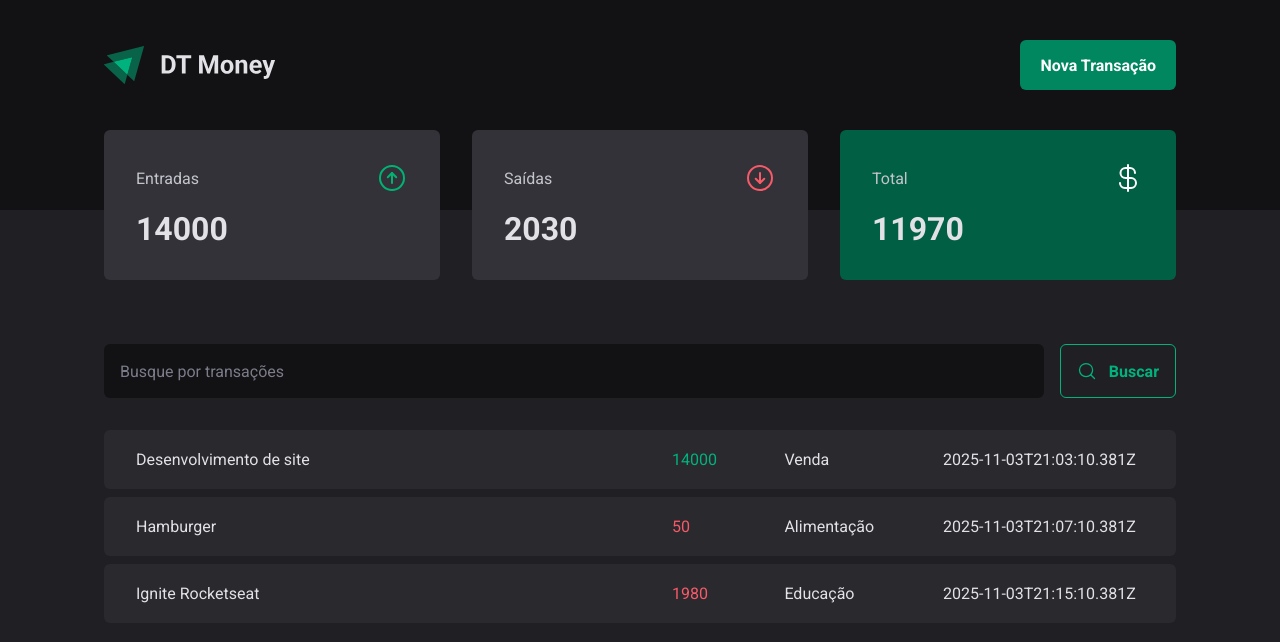
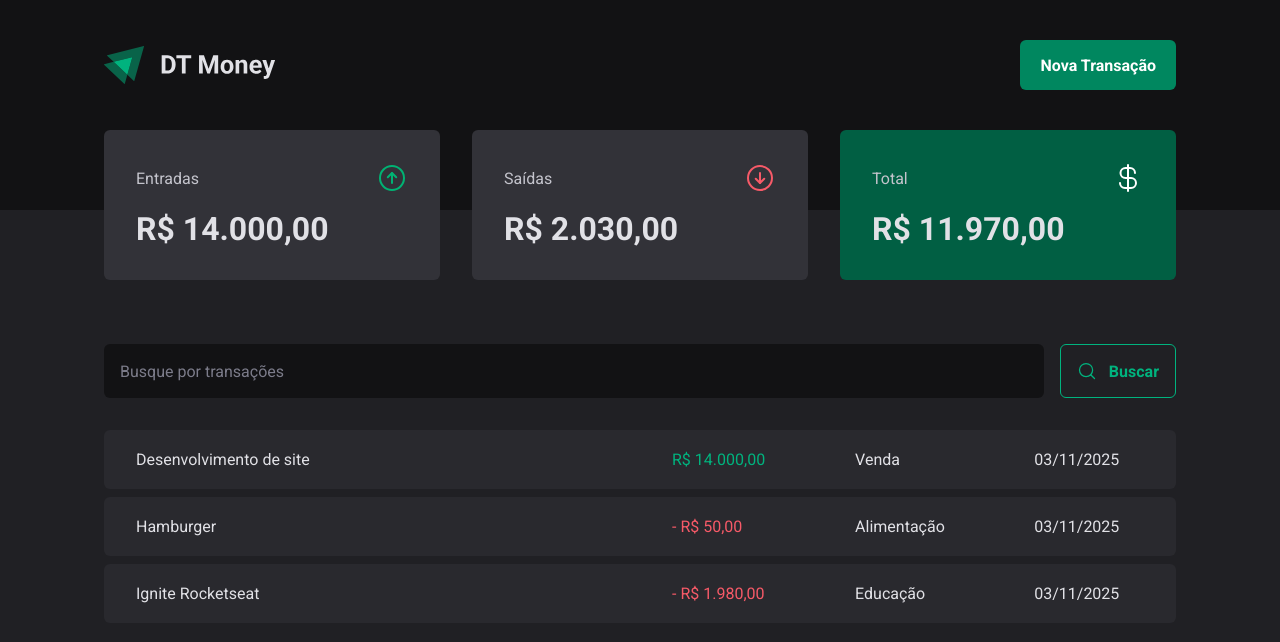
Before and after one commit to GustavoR1991/03-dt-money, a React (Vite) app: page / in a window 1280 px wide. Shown: the top 642 px of the page. Built offline with nearby package versions, Linux system fonts and the light colour scheme; data requests are answered from the project's data file.

Commit message:
feat: enhance transaction forms with validation and formatting, integrate useSummary hook, and update styles

```diff
--- a/package.json
+++ b/package.json
@@ -11,13 +11,16 @@
     "preview": "vite preview"
   },
   "dependencies": {
+    "@hookform/resolvers": "^5.2.2",
     "@radix-ui/react-dialog": "^1.1.15",
     "@radix-ui/react-radio-group": "^1.3.8",
     "@types/styled-components": "^5.1.34",
     "phosphor-react": "^1.4.1",
     "react": "^19.1.1",
     "react-dom": "^19.1.1",
-    "styled-components": "^6.1.19"
+    "react-hook-form": "^7.66.0",
+    "styled-components": "^6.1.19",
+    "zod": "^4.1.12"
   },
   "devDependencies": {
     "@eslint/js": "^9.36.0",
--- a/src/components/NewTransactionModal/index.tsx
+++ b/src/components/NewTransactionModal/index.tsx
@@ -6,10 +6,42 @@
   TransactionType,
   TransactionTypeButton,
 } from "./styles";
+import * as z from 'zod'
 
 import { ArrowCircleDown, ArrowCircleUp, X } from "phosphor-react";
+import { useForm } from "react-hook-form";
+import { zodResolver } from "@hookform/resolvers/zod";
+
+const newTransactionFormsSchema = z.object({
+  description: z.string(),
+  price: z.number(),
+  category: z.string(),
+  //type: z.enum(['income', 'outcome'])
+})
+
+type NewTransactionFormInputs = z.infer<typeof newTransactionFormsSchema>;
+
+
 
 export function NewTransactionModal() {
+  const {
+    register,
+    handleSubmit,
+    formState: {
+      isSubmitting
+    }
+  } = useForm<NewTransactionFormInputs>({
+    resolver: zodResolver(newTransactionFormsSchema),
+
+  })
+
+  async function handleCreateNewTransaction(data: NewTransactionFormInputs) {
+    await new Promise(resolve => setTimeout(resolve, 2000));
+
+
+    console.log(data)
+  }
+
   return (
     <Dialog.Portal>
       <Overlay />
@@ -19,11 +51,24 @@
           <X size={24} />
         </CloseButton>
 
-        <form action="">
-          <input type="text" placeholder="Descrição " required />
-          <input type="number" placeholder="Preço " required />
-          <input type="text" placeholder="Categoria " required />
-
+        <form onSubmit={handleSubmit(handleCreateNewTransaction)}>
+          <input
+            type="text"
+            placeholder="Descrição"
+            required
+            {...register("description")}
+          />
+          <input
+            type="number"
+            placeholder="Preço"
+            required {...register("price", { valueAsNumber: true })}
+          />
+          <input
+            type="text"
+            placeholder="Categoria"
+            required
+            {...register("category")}
+          />
           <TransactionType>
             <TransactionTypeButton variant="income" value="income">
               <ArrowCircleUp size={24} />
@@ -35,7 +80,7 @@
             </TransactionTypeButton>
           </TransactionType>
 
-          <button type="submit">Cadastrar</button>
+          <button type="submit" disabled={isSubmitting}>Cadastrar</button>
         </form>
       </Content>
     </Dialog.Portal>
--- a/src/components/NewTransactionModal/styles.ts
+++ b/src/components/NewTransactionModal/styles.ts
@@ -51,7 +51,12 @@
       margin-top: 1.5rem;
       cursor: pointer;
 
-      &:hover {
+      &:disabled{
+        opacity: 0.6;
+        cursor: not-allowed;
+      }
+
+      &:not(:disabled):hover {
         background: ${(props) => props.theme["green-700"]};
         transition: background-color 0.2s;
       }
--- a/src/components/Summary/index.tsx
+++ b/src/components/Summary/index.tsx
@@ -1,31 +1,11 @@
 import { ArrowCircleDown, ArrowCircleUp, CurrencyDollar } from "phosphor-react";
 import { SummaryCard, SummaryContainer } from "./styles";
-import { useContext } from "react";
-import { TransactionsContext } from "../../contexts/transactionsContext";
+import { priceFormatter } from "../../utils/formatter";
+import { useSummary } from "../../hooks/useSummary";
 
 export function Summary() {
 
-  const { transactions } = useContext(TransactionsContext);
-
-  const summary = transactions.reduce(
-    (acc, transaction) => {
-
-      if (transaction.type === 'income') {
-        acc.income += transaction.price;
-        acc.total += transaction.price;
-      } else {
-        acc.outcome += transaction.price;
-        acc.total -= transaction.price;
-      }
-
-      return acc;
-    },
-    {
-      income: 0,
-      outcome: 0,
-      total: 0,
-    }
-  );
+  const summary = useSummary();
 
   return (
     <SummaryContainer>
@@ -34,7 +14,7 @@
           <span>Entradas</span>
           <ArrowCircleUp size={32} color="#00b373" />
         </header>
-        <strong>{summary.income}</strong>
+        <strong>{priceFormatter.format(summary.income)}</strong>
       </SummaryCard>
 
       <SummaryCard>
@@ -42,7 +22,7 @@
           <span>Saídas</span>
           <ArrowCircleDown size={32} color="#f75a68" />
         </header>
-        <strong>{summary.outcome}</strong>
+        <strong>{priceFormatter.format(summary.outcome)}</strong>
       </SummaryCard>
 
       <SummaryCard variant="green">
@@ -50,7 +30,7 @@
           <span>Total</span>
           <CurrencyDollar size={32} color="#fff" />
         </header>
-        <strong>{summary.total}</strong>
+        <strong>{priceFormatter.format(summary.total)}</strong>
       </SummaryCard>
     </SummaryContainer>
   )
--- /dev/null
+++ b/src/hooks/useSummary.ts
@@ -0,0 +1,30 @@
+import { useContext } from "react";
+import { TransactionsContext } from "../contexts/transactionsContext";
+
+export function useSummary() {
+
+  const { transactions } = useContext(TransactionsContext);
+
+  const summary = transactions.reduce(
+    (acc, transaction) => {
+
+      if (transaction.type === 'income') {
+        acc.income += transaction.price;
+        acc.total += transaction.price;
+      } else {
+        acc.outcome += transaction.price;
+        acc.total -= transaction.price;
+      }
+
+      return acc;
+    },
+    {
+      income: 0,
+      outcome: 0,
+      total: 0,
+    }
+  );
+
+  return summary;
+
+}
--- a/src/pages/Transactions/SearchForm/index.tsx
+++ b/src/pages/Transactions/SearchForm/index.tsx
@@ -1,13 +1,46 @@
 import { MagnifyingGlass } from "phosphor-react";
 import { SearchFormContainer } from "./style";
+import { useForm } from "react-hook-form";
+import * as z from 'zod';
+import { zodResolver } from '@hookform/resolvers/zod'
+
+
+const searchFormSchema = z.object({
+  query: z.string(),
+})
+
+type SearchFormInputs = z.infer<typeof searchFormSchema>
+
+
 
 export function SearchForm() {
+  const {
+    register,
+    handleSubmit,
+    formState: {
+      isSubmitting,
+    }
+  } = useForm<SearchFormInputs>({
+    resolver: zodResolver(searchFormSchema),
+  })
+
+  async function handleSearchTransactions(data: SearchFormInputs) {
+    await new Promise(resolve => setTimeout(resolve, 2000));
+
+    console.log(data)
+
+  }
+
   return (
 
-    <SearchFormContainer>
-      <input type="text" placeholder="Busque por transações" />
+    <SearchFormContainer onSubmit={handleSubmit(handleSearchTransactions)}>
+      <input
+        type="text"
+        placeholder="Busque por transações"
+        {...register('query')}
+      />
 
-      <button type="submit">
+      <button type="submit" disabled={isSubmitting}>
         <MagnifyingGlass size={20} />
         Buscar
       </button>
--- a/src/pages/Transactions/SearchForm/style.ts
+++ b/src/pages/Transactions/SearchForm/style.ts
@@ -30,8 +30,14 @@
   color: ${props => props.theme['green-300']};
   font-weight: bold;
   border-radius: 6px;
+  cursor:pointer;
 
-  &:hover {
+  &:disabled {
+    opacity: 0.6;
+    cursor:not-allowed;
+  }
+
+  &:not(:disabled):hover{
     background:${props => props.theme['green-500']};
     border-color: ${props => props.theme['green-500']};
     color: ${props => props.theme['white']};
--- a/src/pages/Transactions/index.tsx
+++ b/src/pages/Transactions/index.tsx
@@ -4,6 +4,7 @@
 import { SearchForm } from "./SearchForm";
 import { PriceHighLight, TransactionsContainer, TransactionsTable } from "./styles";
 import { TransactionsContext } from "../../contexts/transactionsContext";
+import { dateFormatter, priceFormatter } from "../../utils/formatter";
 
 
 // primeiro elemento que vem dentro de um map precisa de uma key com alguma informação que seja unica
@@ -15,8 +16,6 @@
     <div>
       <Header />
       <Summary />
-
-
       <TransactionsContainer>
         <SearchForm />
 
@@ -28,11 +27,12 @@
                   <td width="50%"> {transaction.description}</td>
                   <td>
                     <PriceHighLight variant={transaction.type}>
-                      {transaction.price}
+                      {transaction.type === 'outcome' && '- '}
+                      {priceFormatter.format(transaction.price)}
                     </PriceHighLight>
                   </td>
                   <td>{transaction.category}</td>
-                  <td>{transaction.createdAt}</td>
+                  <td>{dateFormatter.format(new Date(transaction.createdAt))}</td>
                 </tr>
               )
             })}
--- /dev/null
+++ b/src/utils/formatter.ts
@@ -0,0 +1,6 @@
+export const dateFormatter = Intl.DateTimeFormat('pt-BR')
+
+export const priceFormatter = new Intl.NumberFormat('pt-BR', {
+  style: 'currency',
+  currency: 'BRL',
+})
```
Also changed, not shown: 2 other files (tests, documents, lock files or other folders).
